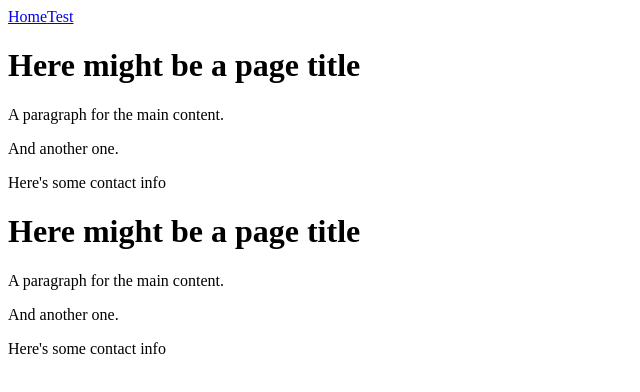
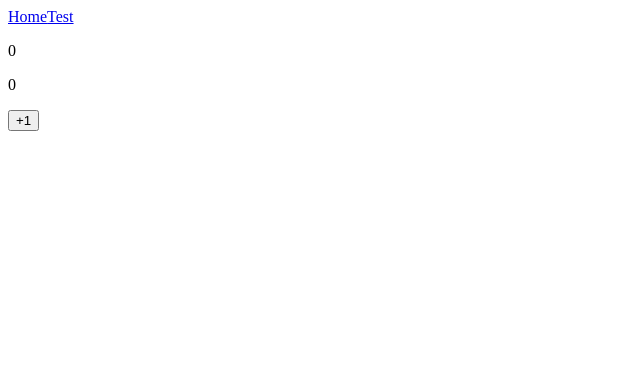
Before and after one commit to javierpb275/vue-test-project, a Vue app: page /test in a window 1280 px wide. Shown: the top 392 px of the page, without its empty margins (0-640 px from the left). Built offline with nearby package versions, Linux system fonts and the light colour scheme.

Commit message:
using the store

```diff
--- a/src/views/TestView.vue
+++ b/src/views/TestView.vue
@@ -1,35 +1,16 @@
 <script setup>
-import BaseLayout from "../components/BaseLayout.vue";
+import { useCounterStore } from "@/stores/counter";
+import { storeToRefs } from "pinia";
+
+const counterStore = useCounterStore();
+const { increment } = counterStore;
+const { counter, doubleCount } = storeToRefs(counterStore);
 </script>
 
 <template>
   <main>
-    <BaseLayout>
-      <template #header>
-        <h1>Here might be a page title</h1>
-      </template>
-
-      <template #default>
-        <p>A paragraph for the main content.</p>
-        <p>And another one.</p>
-      </template>
-
-      <template #footer>
-        <p>Here's some contact info</p>
-      </template>
-    </BaseLayout>
-    <BaseLayout>
-      <template #header>
-        <h1>Here might be a page title</h1>
-      </template>
-
-      <!-- implicit default slot -->
-      <p>A paragraph for the main content.</p>
-      <p>And another one.</p>
-
-      <template #footer>
-        <p>Here's some contact info</p>
-      </template>
-    </BaseLayout>
+    <p>{{ counter }}</p>
+    <p>{{ doubleCount }}</p>
+    <button @click="increment">+1</button>
   </main>
 </template>
```
